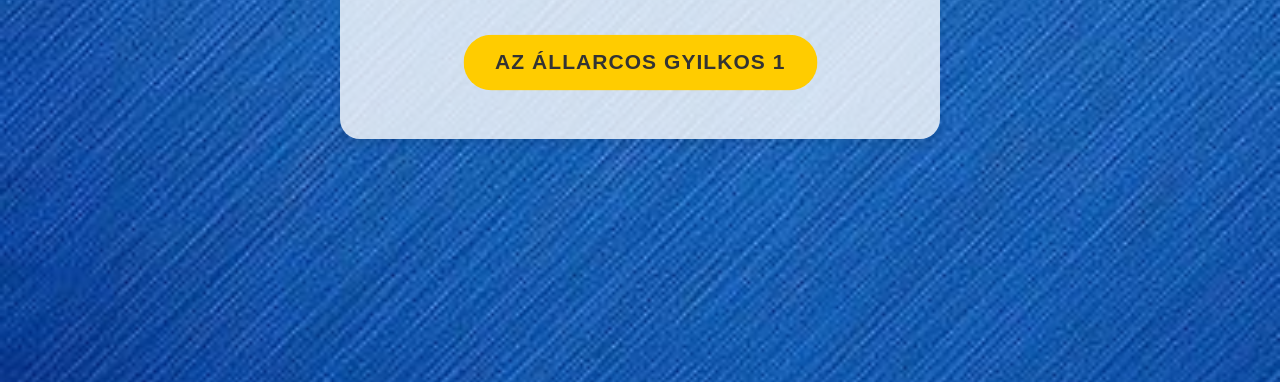
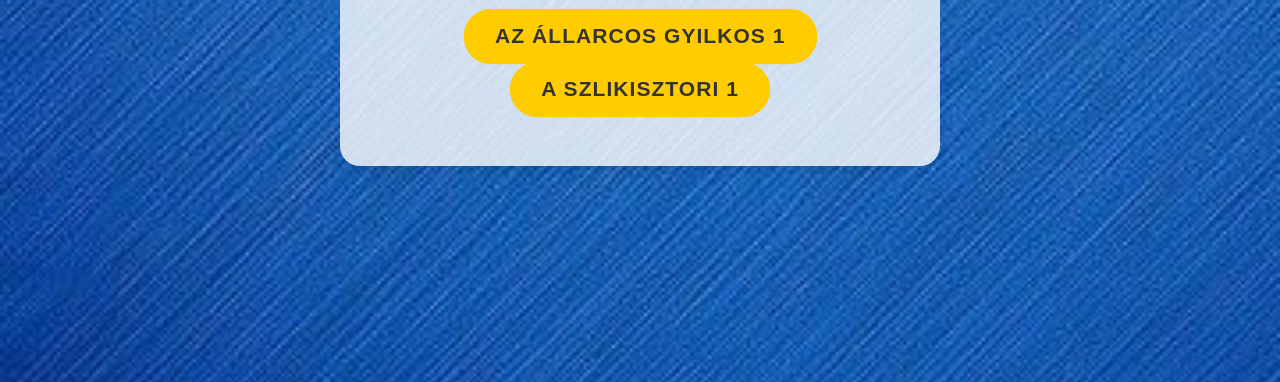
Before and after one commit to Keve111333/Keve111333.github.io, a plain HTML site: page sunny.html in a window 1280 px wide. Shown: the part 418-800 px from the top of the page. Drawn offline with Linux system fonts and the light colour scheme.

Commit message:
Update sunny.html

```diff
--- a/sunny.html
+++ b/sunny.html
@@ -98,6 +98,7 @@
         <h1>Sunny Videa</h1>
         <p>Welcome to Sunny 10's team!</p>
         <a href="https://m.youtube.com/watch?v=a_RgFj8_eoc" target="_blank"><button>Az állarcos gyilkos 1</button></a>
+        <a href="https://m.youtube.com/watch?v=s8RtiFthtEc" target="_blank"><button>A Szlikisztori 1</button></a>
     </div>
 </body>
 </html>
```
